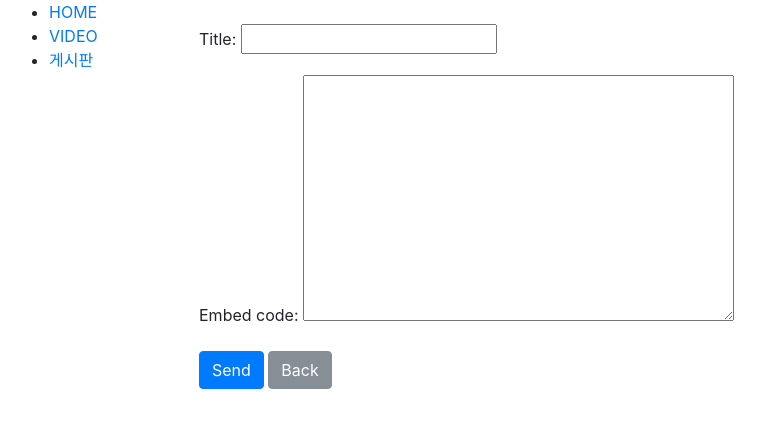
After one commit to Young9235/django_project, a Django app: page /video/create/ in a window 1280 px wide. The commit adds this page. Shown: the top 428 px of the page, without its empty margins (76-841 px from the left). Run offline with Django 3.2, Linux system fonts and the light colour scheme; some libraries are stand-ins or nearby versions.

Commit message:
2017.12.12 django_project

```diff
--- a/mysite/settings.py
+++ b/mysite/settings.py
@@ -37,7 +37,7 @@ INSTALLED_APPS = [
     'django.contrib.sessions',
     'django.contrib.messages',
     'django.contrib.staticfiles',
-    'videos',
+    'videos.apps.VideosConfig',
 ]
 
 MIDDLEWARE = [
--- a/mysite/urls.py
+++ b/mysite/urls.py
@@ -19,6 +19,10 @@ from django.contrib import admin
 from .views import Home
 from .views import Base
 from .views import Team
+from videos.views import VideoListView
+from videos.views import VideoDetailView
+from videos.views import VideoCreateView, VideoUpdateView, VideoDeleteView
+
 
 # from videos.views import home
 # from videos.views import HomeView
@@ -32,5 +36,10 @@ urlpatterns = [
     url(r'^team/$', Team.as_view()),
     # url(r'^about/$', about),
     # url(r'^team/$', team),
-    #url(r'^Team/$', Team.as_view()),
+    # url(r'^Team/$', Team.as_view()),
+    url(r'^video/$', VideoListView.as_view(), name='video'),
+    url(r'^video/(?P<pk>\d+)/$', VideoDetailView.as_view(), name='video-detail'),
+    url(r'^video/create/$', VideoCreateView.as_view(), name='video-create'),
+    url(r'^video/(?P<pk>\d+)/update/$', VideoUpdateView.as_view(), name='video-update'),
+    url(r'^video/(?P<pk>\d+)/delete/$', VideoDeleteView.as_view(), name='video-delete'),
 ]
--- a/templates/base.html
+++ b/templates/base.html
@@ -20,13 +20,13 @@
 <div class="container">
     <div class="row">
         <div class="col-md-2">
-            {%block sidebar%}
+            {% block sidebar %}
             <ul>
                 <li><a href="/">HOME</a></li>
-                <li><a href="/team/">team</a></li>
-                <li><a href="/base/">게시판</a></li>
+                <li><a href="{% url 'video' %}">VIDEO</a></li>
+                <li><a href="#">게시판</a></li>
             </ul>
-            {%endblock%}
+            {% endblock %}
         </div>
         <div class="col-md-10">
             {% block content %}
--- /dev/null
+++ b/templates/videos/video_form.html
@@ -0,0 +1,10 @@
+{% extends "base.html" %}
+    {% block content %}
+    <br>
+    <form method="post" action="">
+        {% csrf_token %}            <!--폼태그 앞에는 해킹을 막기위한 {% csrf_token %} 넣어야 한다-->
+        {{form.as_p}}
+        <input type="submit" value="Send" class="btn btn-primary">
+        <a href="javascript:history.back()" class="btn btn-secondary" role="button">Back</a>
+    </form>
+    {% endblock %}
--- /dev/null
+++ b/videos/forms.py
@@ -0,0 +1,8 @@
+from django import forms
+
+from .models import Video
+
+class VideoForm(forms.ModelForm):
+    class Meta:
+        model = Video
+        fields = ['title', 'embed_code']
--- a/videos/models.py
+++ b/videos/models.py
@@ -1,14 +1,13 @@
 from django.db import models
 
 # Create your models here.
-
-
-#class 형태 orm=object relation model
-class Video(models.Model):                      #Db에 만들 테이블을 여기다 넣는 것(비디오로 만드는 것)
-    title = models.CharField(max_length=120)    #input박스는 CharField를 넣는다.(타이틀 같은 것을 적을 때)
-    embed_code = models.TextField()             #많은 스트링 값을 받는 형태(게시판)
+class Video(models.Model):
+    title = models.CharField(max_length=120)
+    embed_code = models.TextField()
+    timestamp = models.DateTimeField(auto_now_add=True)
 
     def __str__(self):
         return str(self.title)
-    def __unicode__(self):                      #다국어 코드를 지원하기 위해 넣는거라고 생각할 것
-        return str(self.title)
+
+    def get_absolute_url(self):
+        return '/video/'
--- a/videos/views.py
+++ b/videos/views.py
@@ -1,25 +1,37 @@
 from django.shortcuts import render
-from django.http import HttpResponse
-from django.views.generic import View
+
 # Create your views here.
-import random
+from .models import Video
+from django.views.generic import ListView
+from django.views.generic import DetailView, CreateView, UpdateView, DeleteView
+from .forms import VideoForm
 
-def home(request):                                   #장고에서 지원하는 request에 담아서 쏴주는 것(보여주는 것)
-    return HttpResponse('<h1>WELCOME HOME!!!</h1>')    #브라우저에 통신할 가능성이 많아진다. request값을
 
-class HomeView(View):           #class는 view를 상속받는 것
-    def get(self, request, *args, **kwargs):
-        #number = str(random.randint(100,1000))
-        #return HttpResponse('<h1>WELCOMES CLASS HOME ['+number+']!!!!</h1>')
-        # text = '<h1>안녕하세요</h1>'
-        # text +='<h3>랜덤숫자'+number+'</h3>'
-        # return HttpResponse(text)
-        number = str(random.randint(10,80))         #randint:범위
+class VideoListView(ListView):
+    queryset = Video.objects.all()
+    # all_count = Video.objects.all().count()
+    #print(queryset)
+    def get_context_data(self, *args, **kwargs):
+        context = super(VideoListView, self).get_context_data(*args, **kwargs)   #super:부모?
+        # context['count'] = 4
+        context['all_count'] = Video.objects.all().count()
+        return context
 
-        context = {
-            "name" : "John",
-            "number" : number,
-            "present" : "<ul><li>내용1</li><li>내용2</li><li>내용3</li></ul>"
-        }
+class VideoDetailView(DetailView):
+    queryset = Video.objects.all()          #video의 모든 걸 가져온다는 의미
 
-        return render(request, "home.html", context)
+    def get_context_data(self, *arg, **kwargs):
+        context = super(VideoDetailView, self).get_context_data(*arg, **kwargs)
+        return context
+
+class VideoCreateView(CreateView):
+    model = Video
+    form_class = VideoForm
+
+class VideoUpdateView(UpdateView):
+    model = Video
+    form_class = VideoForm
+
+class VideoDeleteView(DeleteView):
+    queryset = Video.objects.all()
+    success_url = '/video/'
```
Also changed, not shown: templates/videos/video_confirm_delete.html (added, +10 -0 lines), templates/videos/video_detail.html (added, +17 -0 lines), templates/videos/video_list.html (added, +43 -0 lines), videos/admin.py (+8 -1 lines), videos/migrations/0001_initial.py.
